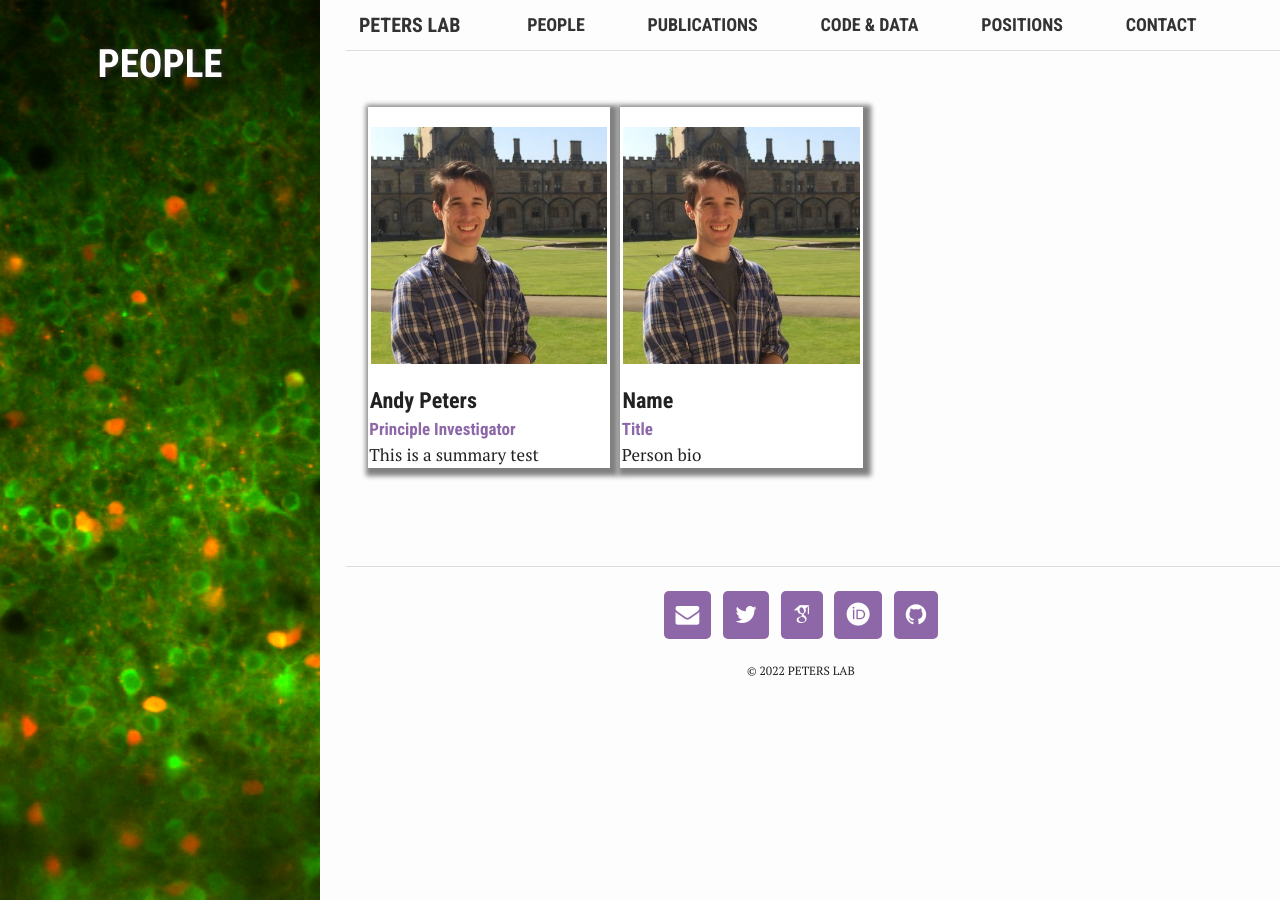
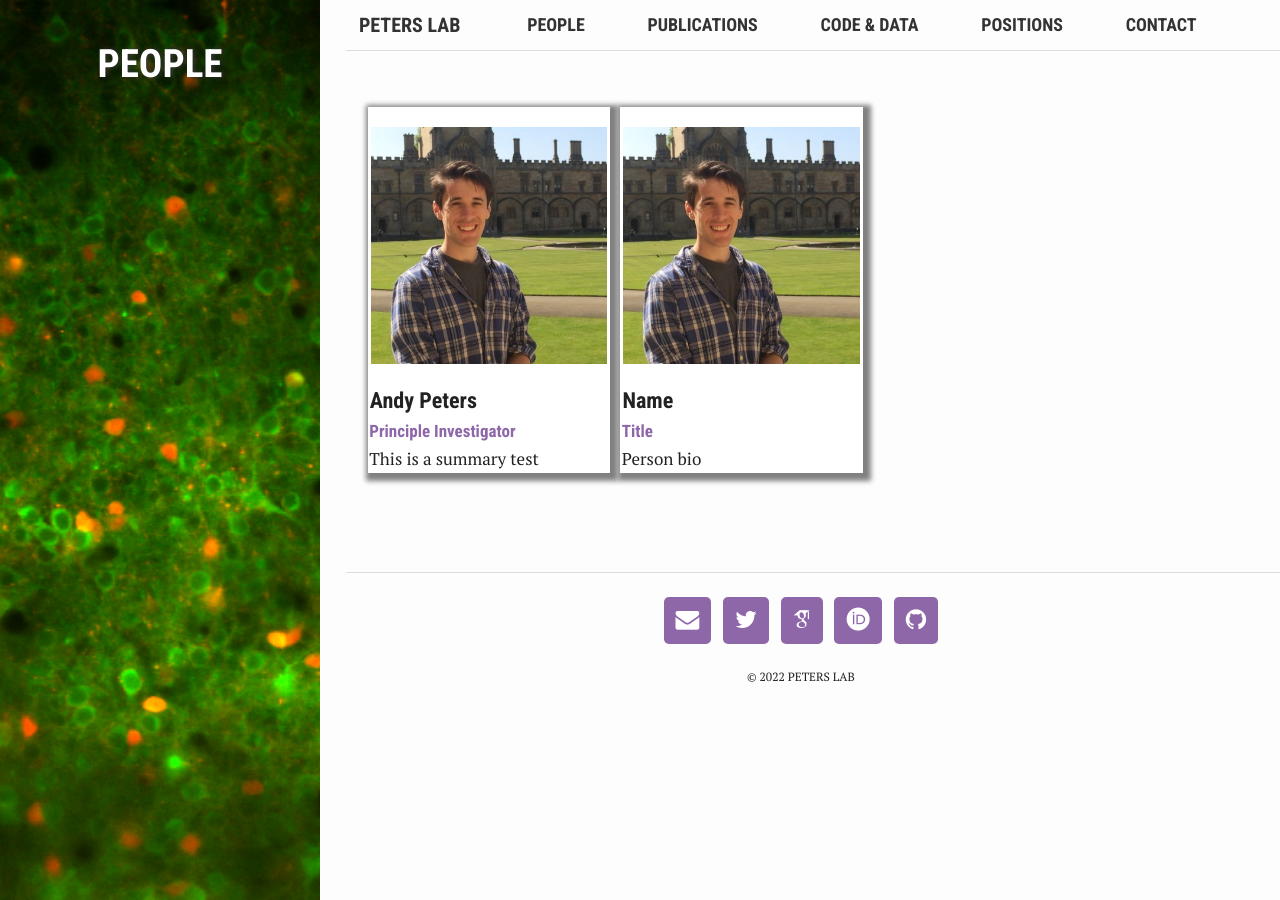
Before and after one commit to PetersNeuroLab/PetersNeuroLab.github.io, a Jekyll site: the page built from pages/1_people.html, in a window 1280 px wide. Built offline with Jekyll 4.4.1, drawn with Linux system fonts in a browser that asks for light colours; nearby versions of some CDN libraries; some web fonts are replaced; library files that are not in the unit come from our copies.

Commit message:
Update _layout.scss

```diff
--- a/assets/_sass/_layout.scss
+++ b/assets/_sass/_layout.scss
@@ -369,18 +369,18 @@ article {
 }
 
 .personbox h4{
-    margin: 0 0.1em;
+    margin: 0.1em 0.1em;
     padding: 0px;
 }
 
 .personbox h5{
-    margin: 0 0.1em;
+    margin: 0.1em 0.1em;
     padding: 0px;
     color: #8d67a8;
 }
 
 .personbox p{
-    margin: 0 0.1em;
+    margin: 0.1em 0.1em;
     padding: 0px;
 }
 
```
